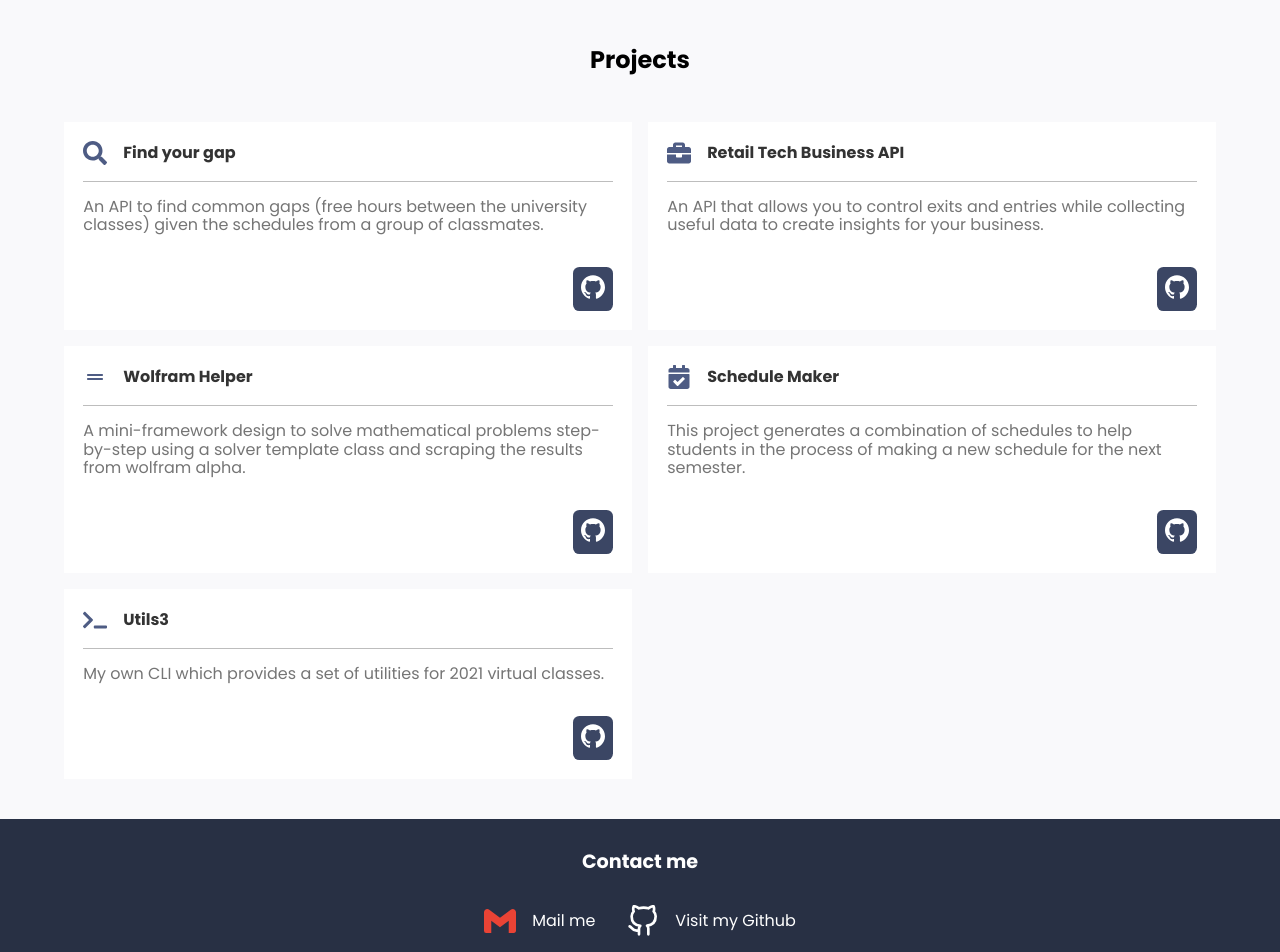
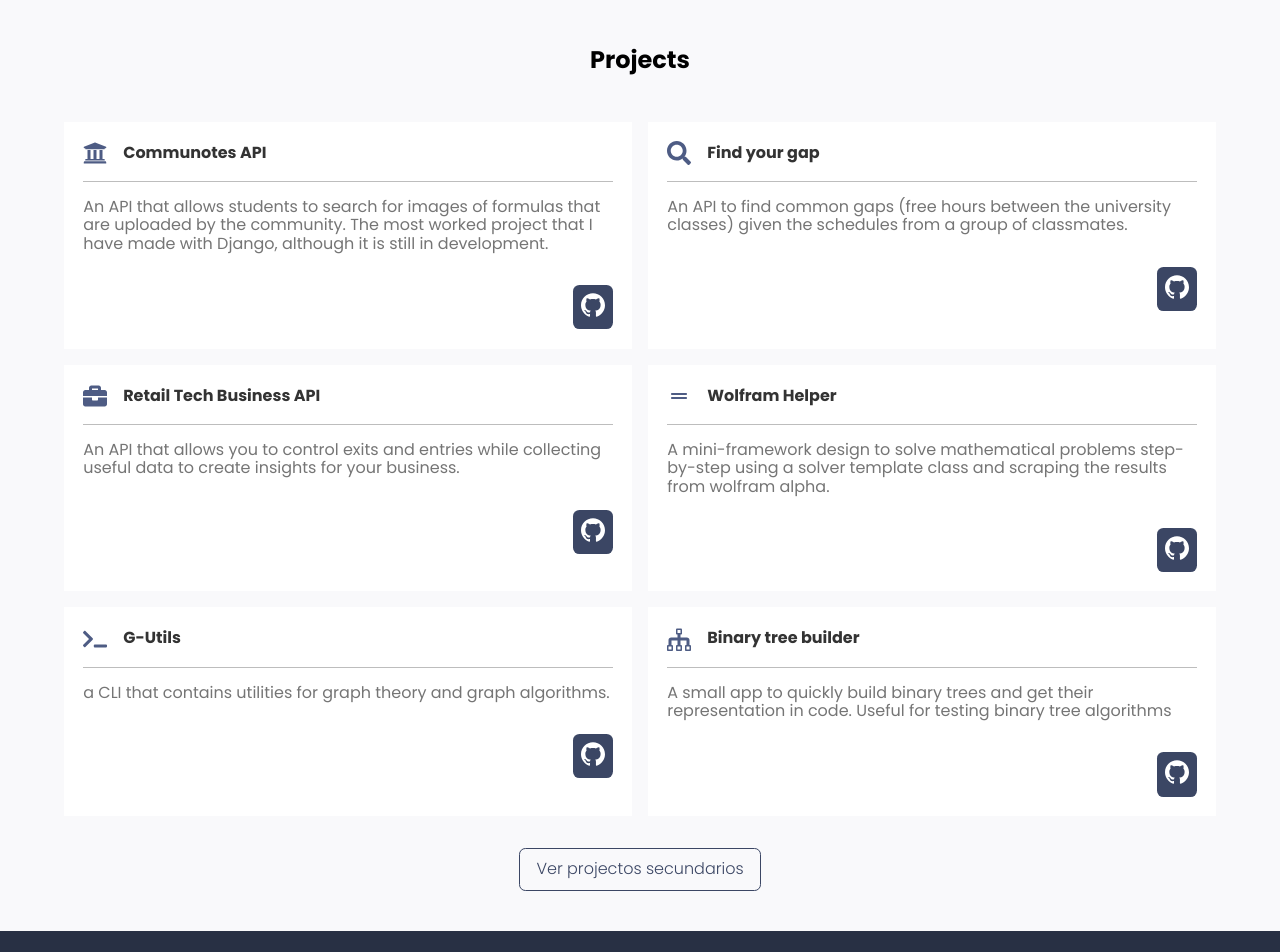
Before and after one commit to dgop92/portfolio, a React (Create React App) app: page / in a window 1280 px wide. Shown: the part 2440-3392 px from the top of the page. Built offline with nearby package versions, Linux system fonts and the light colour scheme.

Commit message:
feat: add secondary projects

```diff
--- a/src/components/commons.js
+++ b/src/components/commons.js
@@ -42,3 +42,14 @@ export const PrimaryButton = styled(BaseButton)`
     background-color: ${(props) => props.theme.palette.primary.light1};
   }
 `;
+
+export const SecondaryButton = styled(BaseButton)`
+  background-color: inherit;
+  color: ${(props) => props.theme.palette.primary.main};
+  border: 1px solid ${(props) => props.theme.palette.primary.main};;
+  /* transition: background-color 0.3s; */
+  &:hover{
+    color: ${(props) => props.theme.palette.primary.light2};
+    border-color: ${(props) => props.theme.palette.primary.light2};
+  }
+`;
--- a/src/components/pages/Project.jsx
+++ b/src/components/pages/Project.jsx
@@ -1,18 +1,22 @@
-import React from "react";
+import React, { useState } from "react";
 import styled from "styled-components";
 import {
   FaSearch,
   FaBriefcase,
   FaCalendarCheck,
   FaTerminal,
+  FaUniversity,
+  FaBusinessTime,
 } from "react-icons/fa";
 import { SiGithub } from "react-icons/si";
 import { CgMathEqual } from "react-icons/cg";
+import { ImTree } from "react-icons/im";
 import {
   BasePageCenter,
   BaseSection,
   PageTitle,
   PrimaryButton,
+  SecondaryButton,
 } from "../commons";
 import { useLanguage } from "../base/customContexts";
 
@@ -76,47 +80,96 @@ const RepositoryButton = styled(PrimaryButton)`
   padding: 0.5rem;
 `;
 
-const projecItems = [
+const LoadButton = styled(SecondaryButton)`
+  margin-top: 2rem;
+`;
+
+const projectItems = [
+  {
+    name: "Communotes API",
+    icon: <FaUniversity />,
+    description: "COMMUNOTES_DESCRIPTION",
+    href: "https://github.com/dgop92/communotes",
+  },
   {
     name: "Find your gap",
     icon: <FaSearch />,
-    description: "PROJECT_DESCRIPTION_1",
+    description: "FINDGAP_DESCRIPTION",
     href: "https://github.com/dgop92/find-your-gap-api",
   },
   {
     name: "Retail Tech Business API",
     icon: <FaBriefcase />,
-    description: "PROJECT_DESCRIPTION_2",
+    description: "RETAIL_TECH_DESCRIPTION",
     href: "https://github.com/dgop92/retail-tech-business-api",
   },
   {
     name: "Wolfram Helper",
     icon: <CgMathEqual />,
-    description: "PROJECT_DESCRIPTION_3",
+    description: "WHELPER_DESCRIPTION",
     href: "https://github.com/dgop92/wolfram-helper",
+  },
+  {
+    name: "G-Utils",
+    icon: <FaTerminal />,
+    description: "GUTILS_DESCRIPTION",
+    href: "https://github.com/dgop92/gutils",
+  },
+  {
+    name: "Binary tree builder",
+    icon: <ImTree />,
+    description: "BINTREE_BUILDER_DESCRIPTION",
+    href: "https://github.com/dgop92/binary-tree-builder",
+  },
+];
+
+const extraProjects = [
+  {
+    name: "Inevaup Negocios",
+    icon: <FaBusinessTime />,
+    description: "INEVAUP_NEGOCIOS_DESCRIPTION",
+    href: "https://github.com/dgop92/inevaup-negocios-react",
   },
   {
     name: "Schedule Maker",
     icon: <FaCalendarCheck />,
-    description: "PROJECT_DESCRIPTION_4",
+    description: "SCHEDULE_MAKER_DESCRIPTION",
     href: "https://github.com/dgop92/schedule-maker",
   },
   {
     name: "Utils3",
     icon: <FaTerminal />,
-    description: "PROJECT_DESCRIPTION_5",
+    description: "UTILS3_DESCRIPTION",
     href: "https://github.com/dgop92/utils3",
   },
 ];
 
 const Project = React.forwardRef((props, ref) => {
+  const [secondaryProjects, setSecondaryProjects] = useState(false);
   const langStrs = useLanguage();
 
   return (
     <ProjectPage {...props} ref={ref}>
       <PageTitle>{langStrs.PROJECT_TITLE}</PageTitle>
       <ProjectSection>
-        {projecItems.map(projectData => (
+        <ProjectSet projects={projectItems} />
+        {secondaryProjects && <ProjectSet projects={extraProjects} />}
+      </ProjectSection>
+      {!secondaryProjects && (
+        <LoadButton onClick={() => setSecondaryProjects(true)}>
+          Ver projectos secundarios
+        </LoadButton>
+      )}
+    </ProjectPage>
+  );
+});
+
+function ProjectSet({ projects }) {
+  const langStrs = useLanguage();
+
+  return (
+    <>
+      {projects.map((projectData) => (
         <ProjectContainer key={projectData.name}>
           <ProjectTitle>
             {projectData.icon}
@@ -128,9 +181,8 @@ const Project = React.forwardRef((props, ref) => {
           </RepositoryButton>
         </ProjectContainer>
       ))}
-      </ProjectSection>
-    </ProjectPage>
+    </>
   );
-});
+}
 
 export default Project;
--- a/src/translations/en.js
+++ b/src/translations/en.js
@@ -33,16 +33,24 @@ const translations = {
 
   PROJECT_TITLE: "Projects",
 
-  PROJECT_DESCRIPTION_1:
+  FINDGAP_DESCRIPTION:
     "An API to find common gaps (free hours between the university classes) given the schedules from a group of classmates.",
-  PROJECT_DESCRIPTION_2:
+  RETAIL_TECH_DESCRIPTION:
     "An API that allows you to control exits and entries while collecting useful data to create insights for your business.",
-  PROJECT_DESCRIPTION_3:
+  WHELPER_DESCRIPTION:
     "A mini-framework design to solve mathematical problems step-by-step using a solver template class and scraping the results from wolfram alpha.",
-  PROJECT_DESCRIPTION_4:
+  SCHEDULE_MAKER_DESCRIPTION:
     "This project generates a combination of schedules to help students in the process of making a new schedule for the next semester.",
-  PROJECT_DESCRIPTION_5:
+  UTILS3_DESCRIPTION:
     "My own CLI which provides a set of utilities for 2021 virtual classes.",
+  COMMUNOTES_DESCRIPTION:
+    "An API that allows students to search for images of formulas that are uploaded by the community. The most worked project that I have made with Django, although it is still in development.",
+  BINTREE_BUILDER_DESCRIPTION:
+    "A small app to quickly build binary trees and get their representation in code. Useful for testing binary tree algorithms",
+  INEVAUP_NEGOCIOS_DESCRIPTION:
+    "a simple app for managing a small tech retail businesses",
+  GUTILS_DESCRIPTION:
+    "a CLI that contains utilities for graph theory and graph algorithms.",
 
   CONTACT_TITLE: "Contact me",
   CONTACT_ITEM_1: "Mail me",
--- a/src/translations/es.js
+++ b/src/translations/es.js
@@ -34,21 +34,29 @@ const translations = {
 
   PROJECT_TITLE: "Proyectos",
 
-  PROJECT_DESCRIPTION_1:
+  FINDGAP_DESCRIPTION:
     "Una API que permite buscar huecos en común (horas libres entre las clases de la universidad) dado los horarios de un grupo de estudiantes.",
-  PROJECT_DESCRIPTION_2:
+  RETAIL_TECH_DESCRIPTION:
     "Una API que te permite controlar entradas y salidas mientras recolectas datos útiles para crear ideas sobre tu negocio. ",
-  PROJECT_DESCRIPTION_3:
+  WHELPER_DESCRIPTION:
     "Un mini-framework diseñado para resolver problemas matemáticos paso por paso usando el template pattern y recolectando los datos de wolfram alpha.",
-  PROJECT_DESCRIPTION_4:
+  SCHEDULE_MAKER_DESCRIPTION:
     "Este proyecto genera una combinación de horarios para ayudar a los estudiantes en el proceso de creación de un horario para el próximo semestre.",
-  PROJECT_DESCRIPTION_5:
+  UTILS3_DESCRIPTION:
     "Mi propia CLI que provee un conjunto de utilidades para las clases virtuales del 2021.",
+  COMMUNOTES_DESCRIPTION:
+    "Una API que permite a los estudiantes buscar imágenes de fórmulas qué son subidas por la comunidad. El proyecto más trabajado que hecho con Django, aunque aún sigue en desarrollo.",
+  BINTREE_BUILDER_DESCRIPTION:
+    "Una pequeña aplicación para construir árboles binarios de manera rápida y obtener su representación en código. Útil para probar algoritmos de árboles binarios.",
+  INEVAUP_NEGOCIOS_DESCRIPTION:
+    "Una aplicación para manejar un pequeño negocio minorista de tecnología.",
+  GUTILS_DESCRIPTION:
+    "una CLI qué contiene utilidades para teoría de grafos y algoritmos de grafos.",
 
   CONTACT_TITLE: "Contactame",
   CONTACT_ITEM_1: "Escribeme un correo",
   CONTACT_ITEM_2: "Visita mi Github",
-  CONTACT_COPY: "Desarrollado y diseñado por Diego Puche"
+  CONTACT_COPY: "Desarrollado y diseñado por Diego Puche",
 };
 
 export default translations;
```
Lines whose indentation alone changed are shown as unchanged.
